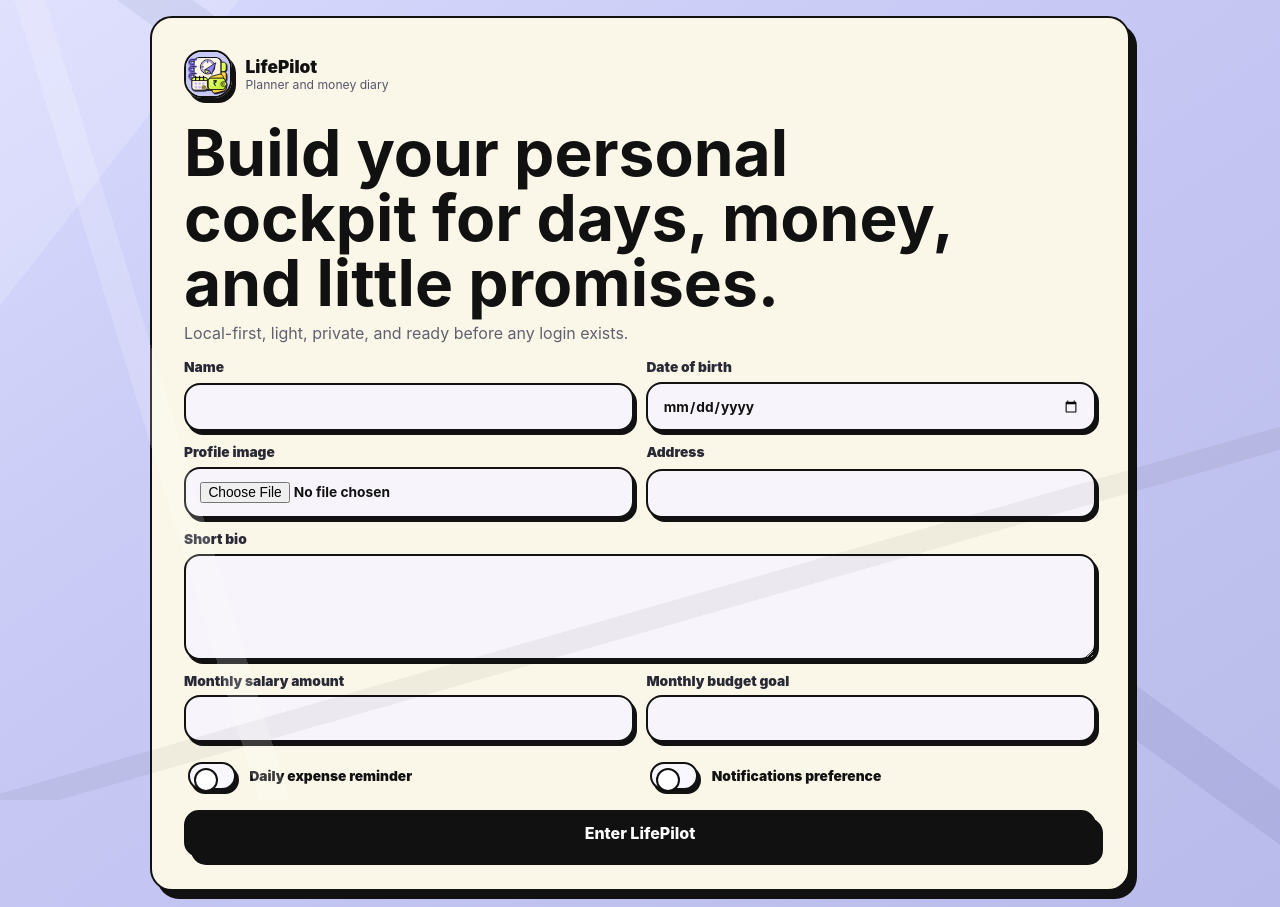
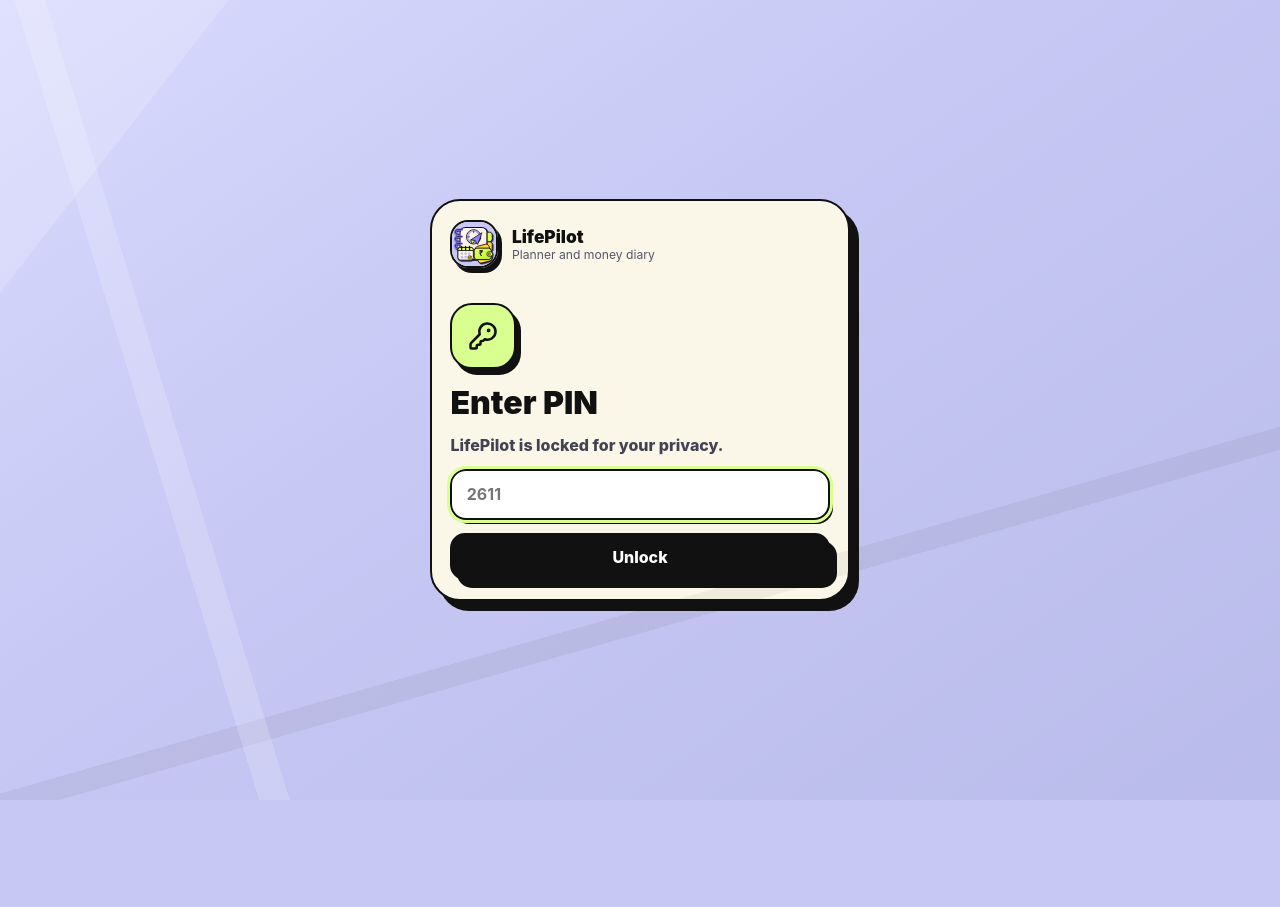
Before and after one commit to maaz2-max/lifepilot, a React (Vite) app: page / in a window 1280 px wide. After the commit the page ends 800 px from the top, so only its background shows below. Built offline with nearby package versions, Linux system fonts and the light colour scheme.

Commit message:
Improve calendar security and AI chat

```diff
--- a/public/sw.js
+++ b/public/sw.js
@@ -1,4 +1,4 @@
-const CACHE_NAME = "lifepilot-v3";
+const CACHE_NAME = "lifepilot-v4";
 const APP_SHELL = [
   "/",
   "/index.html",
--- a/src/App.jsx
+++ b/src/App.jsx
@@ -16,6 +16,7 @@ import {
   Filter,
   Home,
   IndianRupee,
+  KeyRound,
   LayoutDashboard,
   ListPlus,
   NotebookPen,
@@ -42,6 +43,8 @@ import {
 import { AI_JSON_REFERENCE, askGeminiAssistant, FREE_GEMINI_MODELS } from "./ai.js";
 
 const STORE_KEY = "lifepilot.state.v1";
+const PIN_SESSION_KEY = "lifepilot.pin.validUntil";
+const APP_PIN = "2611";
 const rupee = new Intl.NumberFormat("en-IN", {
   style: "currency",
   currency: "INR",
@@ -120,7 +123,7 @@ const quickActions = [
 ];
 
 function todayISO() {
-  return new Date().toISOString().slice(0, 10);
+  return localDateISO(new Date());
 }
 
 function nowTime() {
@@ -129,6 +132,17 @@ function nowTime() {
 
 function id(prefix) {
   return `${prefix}-${crypto.randomUUID ? crypto.randomUUID() : Date.now().toString(36)}`;
+}
+
+function localDateISO(date) {
+  const year = date.getFullYear();
+  const month = String(date.getMonth() + 1).padStart(2, "0");
+  const day = String(date.getDate()).padStart(2, "0");
+  return `${year}-${month}-${day}`;
+}
+
+function currentMonthCursor() {
+  return new Date(`${todayISO()}T12:00:00`);
 }
 
 function mergeState(parsed) {
@@ -168,7 +182,7 @@ function monthName(value) {
 }
 
 function dateKey(date) {
-  return date.toISOString().slice(0, 10);
+  return localDateISO(date);
 }
 
 function startOfWeek(date, firstDay = "Sunday") {
@@ -304,6 +318,8 @@ function useInstallPrompt() {
 
 export default function App() {
   const [state, setState, storageReady] = useLocalState();
+  const [pinUnlocked, setPinUnlocked] = useState(() => Number(localStorage.getItem(PIN_SESSION_KEY) || 0) > Date.now());
+  const [pinBooting, setPinBooting] = useState(true);
   const [active, setActive] = useState("home");
   const [modal, setModal] = useState(null);
   const [quickOpen, setQuickOpen] = useState(false);
@@ -316,6 +332,11 @@ export default function App() {
   const [selectedProject, setSelectedProject] = useState("");
   const installPrompt = useInstallPrompt();
   const notified = useRef(new Set());
+
+  useEffect(() => {
+    const timer = setTimeout(() => setPinBooting(false), 900);
+    return () => clearTimeout(timer);
+  }, []);
 
   useEffect(() => {
     if (!toast) return;
@@ -414,6 +435,9 @@ export default function App() {
 
   const showView = (key) => {
     setQuickOpen(false);
+    if (key === "calendar") {
+      setSelectedDate(todayISO());
+    }
     setActive(key);
   };
 
@@ -433,6 +457,17 @@ export default function App() {
     return <LoadingScreen />;
   }
 
+  if (pinBooting) {
+    return <LoadingScreen message="Securing LifePilot" />;
+  }
+
+  if (!pinUnlocked) {
+    return <PinLock onUnlock={() => {
+      localStorage.setItem(PIN_SESSION_KEY, String(Date.now() + 60 * 60 * 1000));
+      setPinUnlocked(true);
+    }} />;
+  }
+
   if (!state.onboarded) {
     return <Onboarding state={state} setState={setState} setToast={setToast} />;
   }
@@ -458,7 +493,7 @@ export default function App() {
           setAiOpen={setAiOpen}
         />
 
-        {active === "home" && <HomeView state={state} openAdd={openAdd} setActive={setActive} />}
+        {active === "home" && <HomeView state={state} openAdd={openAdd} setActive={showView} />}
         {active === "calendar" && (
           <CalendarView
             state={state}
@@ -561,15 +596,54 @@ function Brand() {
   );
 }
 
-function LoadingScreen() {
+function LoadingScreen({ message = "Preparing your offline workspace" }) {
   return (
     <main className="onboarding">
       <section className="onboarding-panel loading-panel">
         <Brand />
         <div className="loading-orbit" />
-        <h1>Preparing your offline workspace</h1>
+        <h1>{message}</h1>
         <p>Opening local storage and getting LifePilot ready.</p>
       </section>
+    </main>
+  );
+}
+
+function PinLock({ onUnlock }) {
+  const [pin, setPin] = useState("");
+  const [error, setError] = useState("");
+
+  const submit = (event) => {
+    event.preventDefault();
+    if (pin === APP_PIN) {
+      onUnlock();
+      return;
+    }
+    setError("Wrong PIN. Please try again.");
+    setPin("");
+  };
+
+  return (
+    <main className="pin-screen">
+      <form className="pin-card" onSubmit={submit}>
+        <Brand />
+        <div className="pin-icon"><KeyRound size={30} /></div>
+        <h1>Enter PIN</h1>
+        <p>LifePilot is locked for your privacy.</p>
+        <input
+          value={pin}
+          onChange={(event) => {
+            setError("");
+            setPin(event.target.value.replace(/\D/g, "").slice(0, 4));
+          }}
+          inputMode="numeric"
+          type="password"
+          placeholder="2611"
+          autoFocus
+        />
+        {error && <p className="validation">{error}</p>}
+        <button className="primary tactile" type="submit">Unlock</button>
+      </form>
     </main>
   );
 }
@@ -780,6 +854,11 @@ function CalendarView({ state, selectedDate, setSelectedDate, openAdd, setModal,
   const [cursor, setCursor] = useState(new Date(`${selectedDate}T12:00:00`));
   const [view, setView] = useState("month");
   const [preview, setPreview] = useState(null);
+  useEffect(() => {
+    if (selectedDate === todayISO()) {
+      setCursor(currentMonthCursor());
+    }
+  }, [selectedDate]);
   const days = useMemo(() => calendarDays(cursor, state.settings.calendarStartDay), [cursor, state.settings.calendarStartDay]);
   const selectedItems = itemsForDate(state, selectedDate);
 
@@ -848,7 +927,7 @@ function CalendarView({ state, selectedDate, setSelectedDate, openAdd, setModal,
         />
         <div className="calendar-controls">
           <button className="icon-button tactile" onClick={() => setCursor(shiftCursor(cursor, view, -1))}><ChevronLeft /></button>
-          <button className="secondary tactile" onClick={() => { setCursor(new Date()); setSelectedDate(todayISO()); }}>Today</button>
+          <button className="secondary tactile" onClick={() => { setCursor(currentMonthCursor()); setSelectedDate(todayISO()); }}>Today</button>
           <button className="icon-button tactile" onClick={() => setCursor(shiftCursor(cursor, view, 1))}><ChevronRight /></button>
         </div>
         {view === "month" && <MonthGrid days={days} cursor={cursor} state={state} selectedDate={selectedDate} setSelectedDate={setSelectedDate} />}
@@ -1470,7 +1549,7 @@ function AiAssistant({ state, setState, upsert, setToast, close }) {
         ...current,
         settings: { ...current.settings, aiEnabled: true, aiModel: model }
       }));
-      const result = await askGeminiAssistant({ state, model, message: text });
+      const result = await askGeminiAssistant({ state: { ...state, __today: todayISO() }, model, message: text });
       addMessage({ role: "ai", text: result.reply, actions: normalizeAiActions(result) });
     } catch (error) {
       addMessage({ role: "ai", text: error.busy ? "Server busy. Please try after some time." : "AI is unavailable right now. Please try again later.", actions: [] });
@@ -1608,17 +1687,32 @@ function AiMessage({ state, setState, message, copyMessage, upsert, setToast })
       <MessageBody text={message.text} />
       {message.actions?.length ? (
         <div className="ai-actions">
-          {message.actions.map((action, index) => <AiActionCard key={`${message.id}-${index}`} state={state} setState={setState} action={action} upsert={upsert} setToast={setToast} />)}
+          {message.actions.map((action, index) => <AiActionCard key={`${message.id}-${index}`} messageId={message.id} actionIndex={index} state={state} setState={setState} action={action} upsert={upsert} setToast={setToast} />)}
         </div>
       ) : null}
     </article>
   );
 }
 
-function AiActionCard({ state, setState, action, upsert, setToast }) {
+function AiActionCard({ messageId, actionIndex, state, setState, action, upsert, setToast }) {
   const operation = action.operation || "create";
   const [draft, setDraft] = useState(JSON.stringify(action.data || {}, null, 2));
-  const [done, setDone] = useState(false);
+  const [done, setDone] = useState(Boolean(action.status));
+
+  const persistActionStatus = (status) => {
+    setState((current) => ({
+      ...current,
+      aiMessages: (current.aiMessages || []).map((message) => {
+        if (message.id !== messageId) return message;
+        return {
+          ...message,
+          actions: (message.actions || []).map((entry, index) =>
+            index === actionIndex ? { ...entry, status, resolvedAt: new Date().toISOString() } : entry
+          )
+        };
+      })
+    }));
+  };
 
   const apply = () => {
     try {
@@ -1631,6 +1725,7 @@ function AiActionCard({ state, setState, action, upsert, setToast }) {
         setState((current) => applyAiDelete(current, collection, action));
         setToast("Deleted");
         setDone(true);
+        persistActionStatus("deleted");
         return;
       }
       const data = JSON.parse(draft);
@@ -1645,10 +1740,12 @@ function AiActionCard({ state, setState, action, upsert, setToast }) {
         }));
         setToast("Changes saved");
         setDone(true);
+        persistActionStatus("updated");
         return;
       }
       upsert(collection, normalizeForm(action.type, withAiDefaults(action.type, data)), action.type);
       setDone(true);
+      persistActionStatus("created");
     } catch {
       setToast("Fix the action JSON before confirming");
     }
@@ -1656,12 +1753,12 @@ function AiActionCard({ state, setState, action, upsert, setToast }) {
 
   return (
     <div className={`ai-action-card ${done ? "done" : ""}`}>
-      <strong>{done ? actionDoneLabel(operation) : action.summary || `${operationLabel(operation)} ${kindLabel(action.type)}`}</strong>
+      <strong>{done ? actionDoneLabel(action.status || operation) : action.summary || `${operationLabel(operation)} ${kindLabel(action.type)}`}</strong>
       {operation !== "create" && action.id && <small>ID: {action.id}</small>}
       {operation !== "delete" && <textarea value={draft} onChange={(e) => setDraft(e.target.value)} disabled={done} />}
       <div className="cluster">
         <button className="primary tactile" type="button" onClick={apply} disabled={done}>{done ? "Done" : `Confirm & ${operationLabel(operation)}`}</button>
-        <button className="secondary tactile" type="button" onClick={() => setDone(true)} disabled={done}>Cancel</button>
+        <button className="secondary tactile" type="button" onClick={() => { setDone(true); persistActionStatus("cancelled"); }} disabled={done}>Cancel</button>
       </div>
     </div>
   );
@@ -1732,7 +1829,7 @@ function operationLabel(operation) {
 }
 
 function actionDoneLabel(operation) {
-  return { create: "Created", edit: "Updated", delete: "Deleted" }[operation] || "Done";
+  return { create: "Created", edit: "Updated", delete: "Deleted", created: "Created", updated: "Updated", deleted: "Deleted", cancelled: "Cancelled" }[operation] || "Done";
 }
 
 function Field({ field, value, set }) {
--- a/src/ai.js
+++ b/src/ai.js
@@ -196,13 +196,13 @@ export const AI_JSON_REFERENCE = `{
 }`;
 
 function compactState(state) {
-  const take = (items, fields) => items.slice(0, 35).map((item) =>
+  const take = (items, fields) => items.map((item) =>
     fields.reduce((acc, field) => ({ ...acc, [field]: item[field] }), {})
   );
 
   return {
     profile: state.profile ? { name: state.profile.name, dob: state.profile.dob } : null,
-    today: new Date().toISOString().slice(0, 10),
+    today: state.__today || new Date().toLocaleDateString("en-CA"),
     currentTime: new Date().toTimeString().slice(0, 5),
     categories: state.categories.map((category) => category.name),
     tasks: take(state.tasks, ["id", "title", "dueDate", "dueTime", "status", "priority", "category"]),
@@ -211,7 +211,7 @@ function compactState(state) {
     events: take(state.events, ["id", "title", "startDate", "startTime", "endDate", "location"]),
     expenses: take(state.expenses, ["id", "title", "amount", "type", "category", "date", "time", "paymentMethod", "notes"]),
     salaries: take(state.salaries, ["id", "title", "amount", "receivedDate", "month", "source"]),
-    projects: state.projects.slice(0, 25).map((project) => ({
+    projects: state.projects.map((project) => ({
       id: project.id,
       name: project.name,
       budget: project.budget,
@@ -239,6 +239,7 @@ Rules:
 - If the user asks to create, edit, or delete something, propose an action. Do not claim it is already saved.
 - Ask for user confirmation in the reply before any action is applied.
 - You may search all compact app data by title, amount, category, date, payment method, status, project, participant, notes, or source.
+- If the user asks whether any task/reminder/note/event/expense exists, list all matching records. If they ask "any task available", list every task with ID, title, date, time, status, priority.
 - If the user asks for a specific day transaction list, reply with a markdown table only in the reply field. Include Source, Title, Type, Amount, Category, Time, Payment Method, ID when available.
 - For listing tasks/reminders/events/notes, use a markdown table when useful.
 - Use Indian Rupees only for money.
--- a/src/styles.css
+++ b/src/styles.css
@@ -1079,8 +1079,7 @@ button:disabled {
   z-index: 70;
   display: grid;
   justify-items: end;
-  background: rgba(17, 17, 17, 0.24);
-  backdrop-filter: blur(6px);
+  background: #c7c8f4;
 }
 
 .ai-panel {
@@ -1088,8 +1087,8 @@ button:disabled {
   grid-template-rows: auto auto auto minmax(0, 1fr) auto auto;
   gap: 0.8rem;
   width: min(520px, 100vw);
-  height: 100vh;
-  padding: 1rem;
+  height: 100dvh;
+  padding: 1rem 1rem calc(1rem + env(safe-area-inset-bottom));
   border-left: 2px solid #111111;
   background: #c7c8f4;
   box-shadow: -9px 0 0 #111111;
@@ -1292,6 +1291,11 @@ button:disabled {
 
 .ai-input {
   align-items: stretch;
+  position: sticky;
+  bottom: 0;
+  z-index: 2;
+  padding-top: 0.25rem;
+  background: #c7c8f4;
 }
 
 .ai-input input {
@@ -1334,6 +1338,54 @@ button:disabled {
   display: grid;
   place-items: center;
   padding: 1rem;
+}
+
+.pin-screen {
+  min-height: 100dvh;
+  display: grid;
+  place-items: center;
+  padding: 1rem;
+  background:
+    linear-gradient(128deg, rgba(255, 255, 255, 0.18) 0 12%, transparent 12% 100%),
+    linear-gradient(145deg, #d8dafd 0%, #c7c8f4 42%, #b9bbea 100%);
+}
+
+.pin-card {
+  display: grid;
+  gap: 0.85rem;
+  width: min(420px, 100%);
+  padding: 1.15rem;
+  border: 2px solid #111111;
+  border-radius: 30px;
+  background: #fbf7e8;
+  box-shadow: 9px 10px 0 #111111;
+}
+
+.pin-card h1,
+.pin-card p {
+  margin: 0;
+}
+
+.pin-card h1 {
+  color: #111111;
+  font-size: 2rem;
+  font-weight: 950;
+}
+
+.pin-card p {
+  color: #414253;
+  font-weight: 850;
+}
+
+.pin-icon {
+  display: grid;
+  place-items: center;
+  width: 66px;
+  height: 66px;
+  border: 2px solid #111111;
+  border-radius: 22px;
+  background: #d8ff8f;
+  box-shadow: 5px 6px 0 #111111;
 }
 
 .onboarding-panel {
@@ -1529,6 +1581,7 @@ button:disabled {
 
   .ai-panel {
     width: 100vw;
+    height: 100dvh;
     border-left: 0;
     box-shadow: none;
   }
```
Also changed, not shown: vercel.json.
